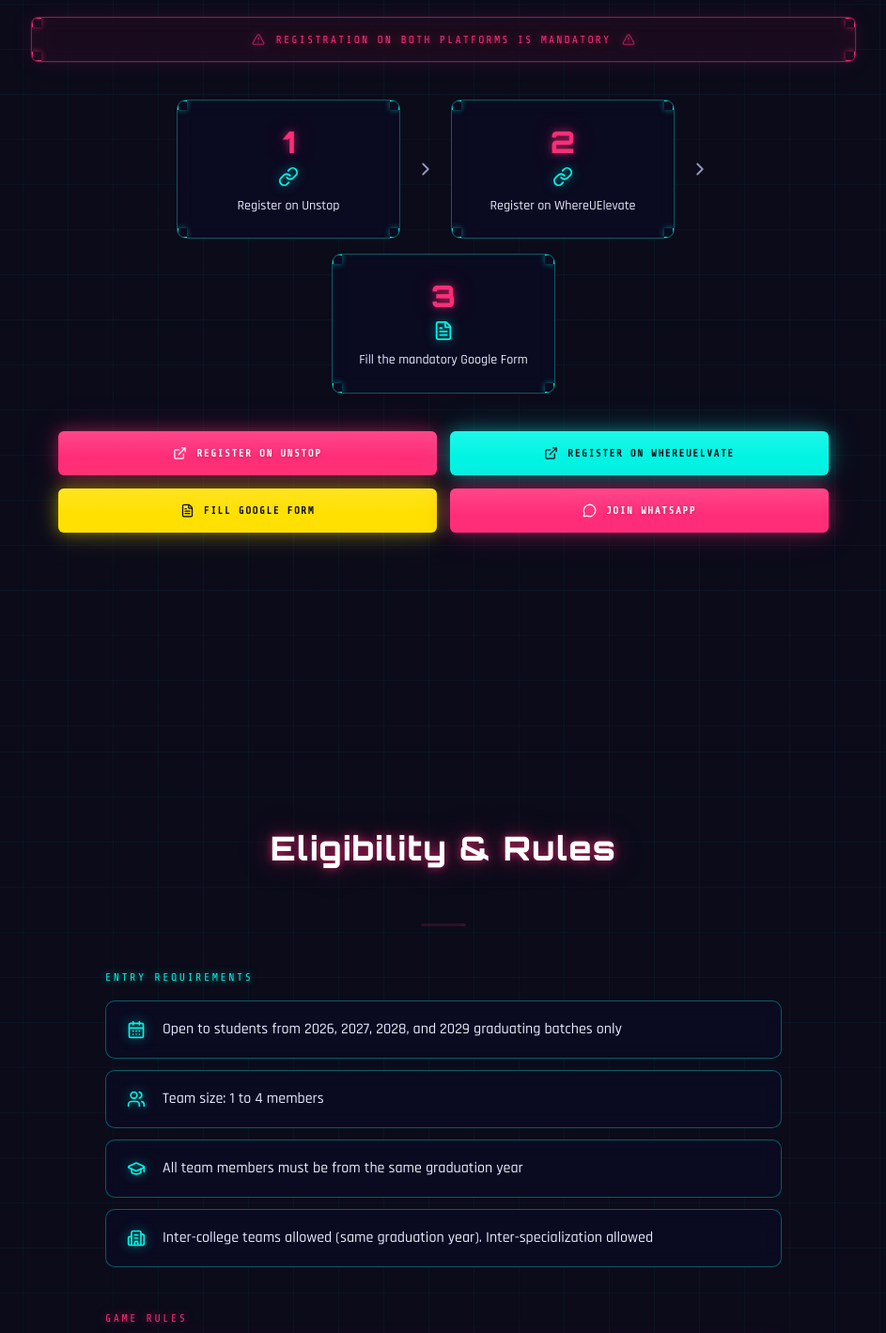
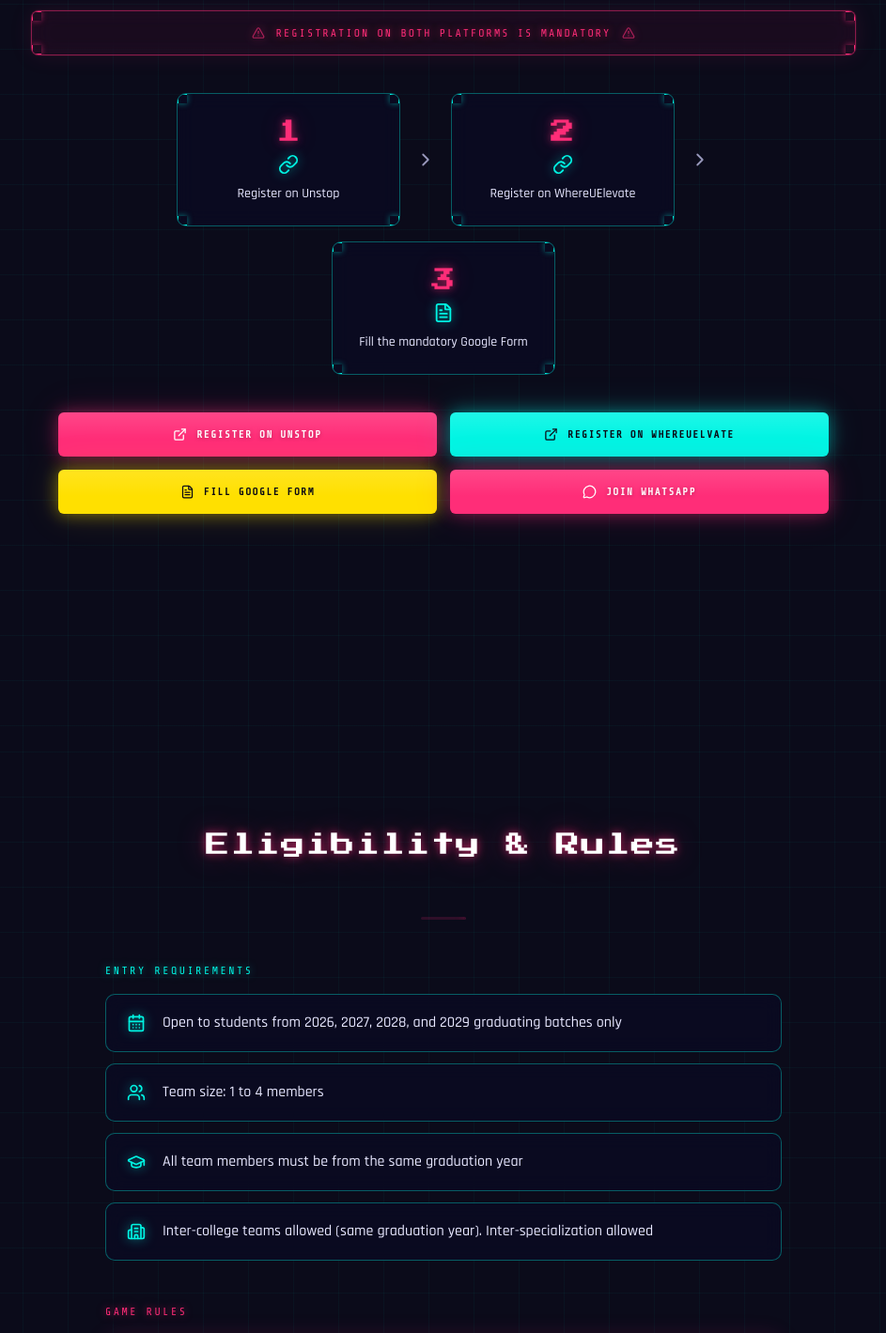
Before and after one commit to Ann3e/PROTEX-HACKATHON, a React app: page / in a window 1280 px wide. Shown: the part 940-2359 px from the top of the page at 94% size, without its empty margins (168-1111 px from the left). Built offline with nearby package versions, Linux system fonts and the light colour scheme; the HTML template or start-up script is replaced by a standard one.

Commit message:
Updated CSS fixes for registration and eligibility

```diff
--- a/src/sections/Registration/registration.css
+++ b/src/sections/Registration/registration.css
@@ -1,4 +1,4 @@
-@import url("https://fonts.googleapis.com/css2?family=Rajdhani:wght@400;500;600;700&family=Orbitron:wght@400;600;800&family=Share+Tech+Mono&display=swap");
+@import url("https://fonts.googleapis.com/css2?family=Press+Start+2P&family=Rajdhani:wght@400;500;600;700&family=Orbitron:wght@400;600;800&family=Share+Tech+Mono&display=swap");
 
 /* ─── CSS Variables  ────────────────── */
 :root {
@@ -59,9 +59,9 @@
 }
 
 .section-title {
-  font-family: var(--font-display);
-  font-size: clamp(1.5rem, 4vw, 2.2rem);
-  font-weight: 800;
+  font-family: "Press Start 2P", monospace;
+  font-size: clamp(1rem, 2.8vw, 1.6rem);
+  font-weight: 400;
   text-align: center;
   letter-spacing: 0.04em;
   color: #fff;
@@ -70,6 +70,7 @@
     0 0 30px rgba(255, 45, 120, 0.4),
     0 0 60px rgba(255, 45, 120, 0.15);
   margin: 0;
+  line-height: 1.5;
 }
 
 .title-underline {
@@ -216,9 +217,9 @@
 }
 
 .step-number {
-  font-family: var(--font-display);
-  font-size: 2rem;
-  font-weight: 800;
+  font-family: "Press Start 2P", monospace;
+  font-size: 1.6rem;
+  font-weight: 400;
   color: var(--pink);
   text-shadow: var(--pink-glow);
   line-height: 1;
--- a/src/sections/eligibility/eligibility.css
+++ b/src/sections/eligibility/eligibility.css
@@ -1,4 +1,4 @@
-@import url("https://fonts.googleapis.com/css2?family=Rajdhani:wght@400;500;600;700&family=Orbitron:wght@400;600;800&family=Share+Tech+Mono&display=swap");
+@import url("https://fonts.googleapis.com/css2?family=Press+Start+2P&family=Rajdhani:wght@400;500;600;700&family=Orbitron:wght@400;600;800&family=Share+Tech+Mono&display=swap");
 
 /* ─── CSS Variables ──────────────────────────────────────── */
 :root {
@@ -54,9 +54,9 @@
 
 /* ─── Section Title ──────────────────────────────────────── */
 .section-title {
-  font-family: var(--font-display);
-  font-size: clamp(2rem, 5vw, 3rem);
-  font-weight: 800;
+  font-family: "Press Start 2P", monospace;
+  font-size: clamp(1rem, 2.8vw, 1.6rem);
+  font-weight: 400;
   text-align: center;
   letter-spacing: 0.04em;
   color: #fff;
@@ -65,6 +65,7 @@
     0 0 30px rgba(255, 45, 120, 0.4),
     0 0 60px rgba(255, 45, 120, 0.15);
   margin: 0;
+  line-height: 1.5;
 }
 
 .title-underline {
@@ -256,9 +257,9 @@
 }
 
 .rules-title {
-  font-family: var(--font-display);
-  font-size: 1rem;
-  font-weight: 600;
+  font-family: "Press Start 2P", monospace;
+  font-size: 0.7rem;
+  font-weight: 400;
   letter-spacing: 0.18em;
   color: var(--pink);
   text-shadow: var(--pink-glow);
```
